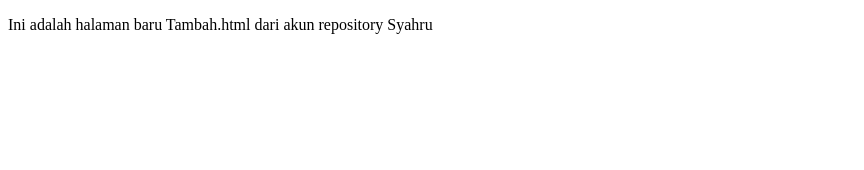
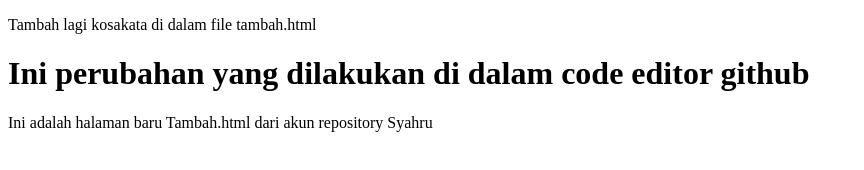
Before and after one commit to bayupriyambada/smk-ti-bazma-1, a plain HTML site: page Bootstrap/tambah.html in a window 1280 px wide. Shown: the whole page, without its empty margins (0-864 px from the left). Drawn offline with Linux system fonts and the light colour scheme.

Commit message:
Melakukan perubahan kode tambah.html di github

```diff
--- a/Bootstrap/tambah.html
+++ b/Bootstrap/tambah.html
@@ -7,6 +7,8 @@
     <title>Tambah HTML</title>
 </head>
 <body>
+    <p>Tambah lagi kosakata di dalam file tambah.html</p>
+    <h1> Ini perubahan yang dilakukan di dalam code editor github </h1>
     <p>Ini adalah halaman baru Tambah.html dari akun repository Syahru</p>
 </body>
 </html>
```
